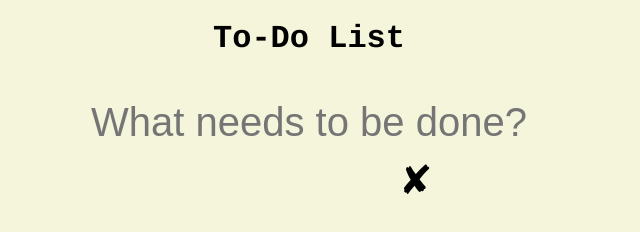
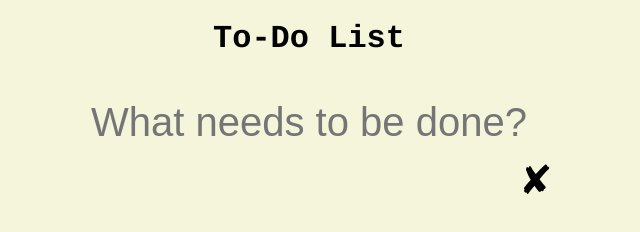
Before and after one commit to boxcarcoder/Task-List, a plain HTML site: page index.html in a window 1280 px wide. Shown: the whole page, without its empty margins (331-971 px from the left). Drawn offline with nearby package versions, Linux system fonts and the light colour scheme; no server answers.

Commit message:
formatted delete button location

```diff
--- a/style.css
+++ b/style.css
@@ -70,7 +70,7 @@ li:hover {
 
 .myLi .delete-button {
     position: absolute;
-    left: 300px;
+    left: 420px;
     bottom: 10px;
     cursor: pointer;
 }
```
